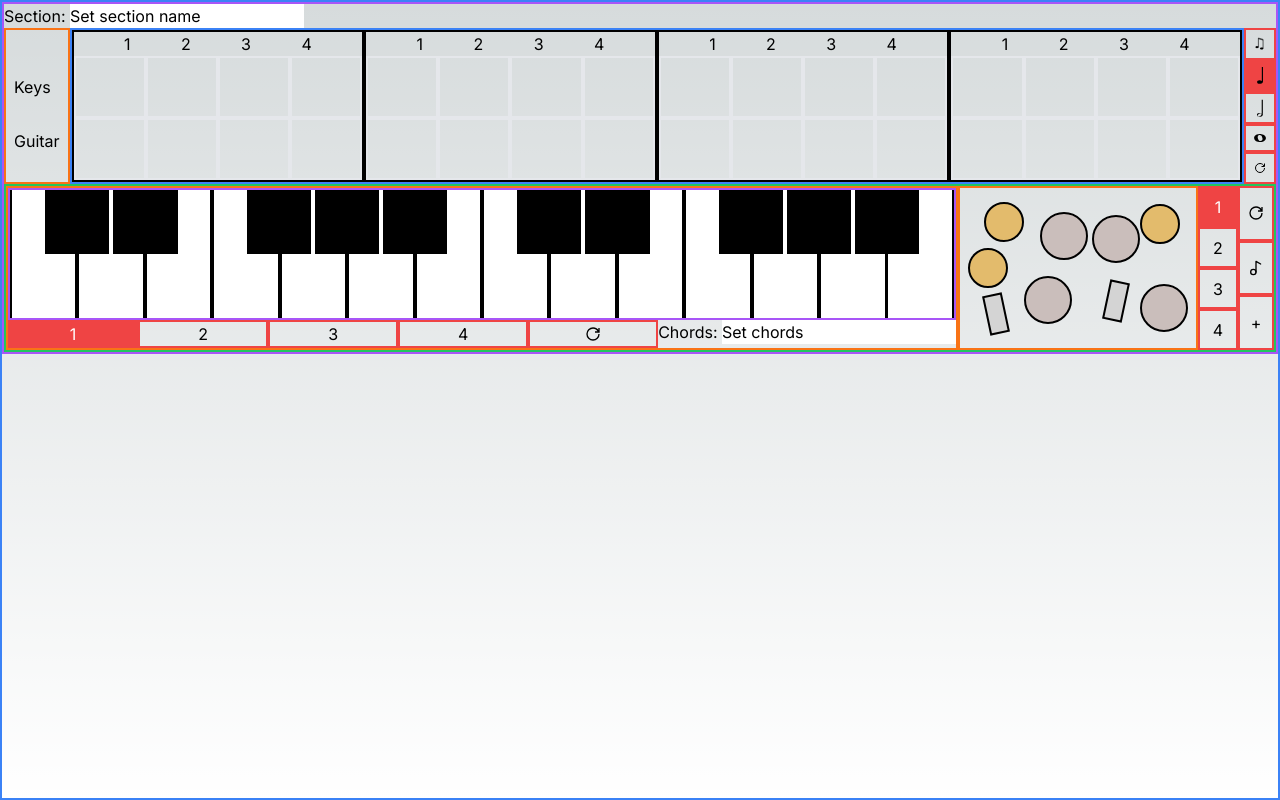
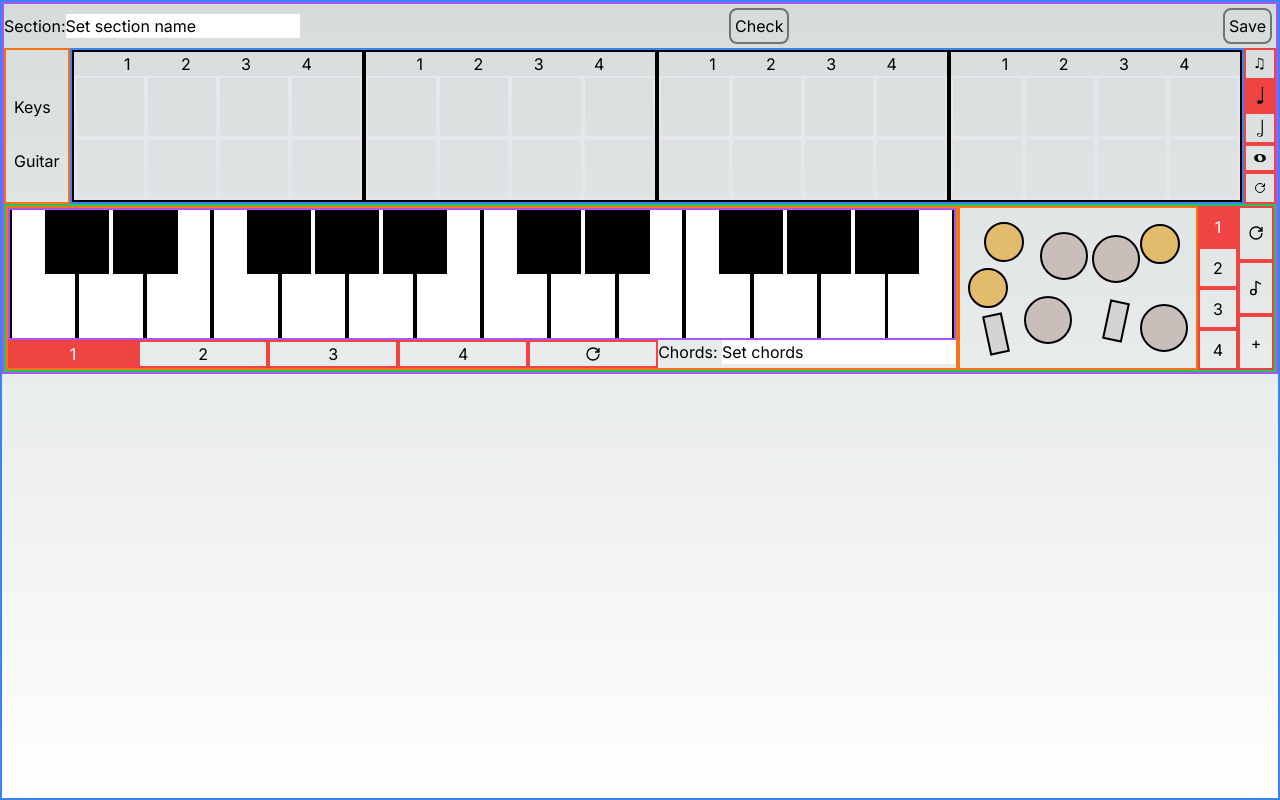
Before and after one commit to AdamSaunders26/iRock-Arranger, a Next.js app: page / in a window 1280 px wide. Built offline with nearby package versions, Linux system fonts and the light colour scheme.

Commit message:
store context states in localStorage

```diff
--- a/app/Context.tsx
+++ b/app/Context.tsx
@@ -4,6 +4,7 @@ import { createContext, ReactNode, useState } from "react";
 import { blankDataStruct } from "./modelData";
 
 export interface iRockContextType {
+  storageFunction: () => void;
   tools: {
     drums: {
       drumsCurrentNum: [number, React.Dispatch<React.SetStateAction<number>>];
@@ -116,9 +117,96 @@ export function IRockContextProvider({ children }: { children: ReactNode }) {
   const [reset, setReset] = useState(false);
   const [quaver, setQuaver] = useState(false);
   const [and, setAnd] = useState(false);
+
+  function storageFunction() {
+    const toBeStored = {
+      sectionName: sectionName,
+      chords: chords,
+      rhythm: {
+        keys: {
+          keySymbol1: keySymbol1,
+          keySymbol2: keySymbol2,
+          keySymbol3: keySymbol3,
+          keySymbol4: keySymbol4,
+          keySymbol5: keySymbol5,
+          keySymbol6: keySymbol6,
+          keySymbol7: keySymbol7,
+          keySymbol8: keySymbol8,
+          keySymbol9: keySymbol9,
+          keySymbol10: keySymbol10,
+          keySymbol11: keySymbol11,
+          keySymbol12: keySymbol12,
+          keySymbol13: keySymbol13,
+          keySymbol14: keySymbol14,
+          keySymbol15: keySymbol15,
+          keySymbol16: keySymbol16,
+        },
+        guitar: {
+          guitarSymbol1: guitarSymbol1,
+          guitarSymbol2: guitarSymbol2,
+          guitarSymbol3: guitarSymbol3,
+          guitarSymbol4: guitarSymbol4,
+          guitarSymbol5: guitarSymbol5,
+          guitarSymbol6: guitarSymbol6,
+          guitarSymbol7: guitarSymbol7,
+          guitarSymbol8: guitarSymbol8,
+          guitarSymbol9: guitarSymbol9,
+          guitarSymbol10: guitarSymbol10,
+          guitarSymbol11: guitarSymbol11,
+          guitarSymbol12: guitarSymbol12,
+          guitarSymbol13: guitarSymbol13,
+          guitarSymbol14: guitarSymbol14,
+          guitarSymbol15: guitarSymbol15,
+          guitarSymbol16: guitarSymbol16,
+        },
+      },
+      keys: {
+        key1: key1,
+        key2: key2,
+        key3: key3,
+        key4: key4,
+        key5: key5,
+        key6: key6,
+        key7: key7,
+        key8: key8,
+        key9: key9,
+        key10: key10,
+        key11: key11,
+        key12: key12,
+        key13: key13,
+        key14: key14,
+        key15: key15,
+        key16: key16,
+        key17: key17,
+        key19: key19,
+        key20: key20,
+        key21: key21,
+        key22: key22,
+        key23: key23,
+        key24: key24,
+      },
+      drums: {
+        drum1: drum1,
+        drum2: drum2,
+        drum3: drum3,
+        drum4: drum4,
+        drum5: drum5,
+        drum6: drum6,
+        drum7: drum7,
+        drum8: drum8,
+        drum9: drum9,
+      },
+    };
+
+    const storageReady = JSON.stringify(toBeStored);
+    console.log(storageReady);
+    localStorage.setItem("section", storageReady);
+  }
+
   return (
     <iRockContext.Provider
       value={{
+        storageFunction: storageFunction,
         tools: {
           drums: {
             drumsCurrentNum: [drumsCurrentNum, setDrumsCurrentNum],
--- a/app/Drums Unit/Drum.tsx
+++ b/app/Drums Unit/Drum.tsx
@@ -71,7 +71,7 @@ export default function Drum({
     if (reset[0]) {
       setDrumText("");
     } else if (quaver[0]) {
-      setDrumText(<LuMusic2 />);
+      setDrumText("q");
     } else if (and[0]) {
       setDrumText((curr) => {
         return curr + `+`;
@@ -96,7 +96,7 @@ export default function Drum({
       }}
       className={divName}
     >
-      {drumText ? drumText : null}
+      {drumText ? drumText === "q" ? <LuMusic2 /> : drumText : null}
     </p>
   );
 }
--- a/app/Section.tsx
+++ b/app/Section.tsx
@@ -1,10 +1,10 @@
 "use client";
-import { useState } from "react";
 
 import RhythmStave from "./Rhythm Stave/RhythmStave";
 import SectionNameInput from "./SectionNameInput";
 import DrumsUnit from "./Drums Unit/DrumUnit";
 import KeysUnit from "./Keys Unit/KeysUnit";
+// const localData = localStorage.getItem("section") || "Nothing stored";
 
 export default function Section() {
   return (
--- a/app/SectionNameInput.tsx
+++ b/app/SectionNameInput.tsx
@@ -3,14 +3,18 @@ import { useContext, useState } from "react";
 import { iRockContext, iRockContextType } from "./Context";
 
 export default function SectionNameInput() {
-  const { section } = useContext<iRockContextType>(iRockContext);
+  const { section, storageFunction } =
+    useContext<iRockContextType>(iRockContext);
   const [sectionName, setSectionName] = section.sectionName;
 
   return (
-    <div>
+    <div className="flex justify-between">
+      <div className="flex items-center">
         <label htmlFor="section">Section: </label>
         <input
-        className={sectionName === "Name?" ? "text-neutral-500" : "text-black"}
+          className={
+            sectionName === "Name?" ? "text-neutral-500" : "text-black"
+          }
           id="section"
           value={sectionName}
           onFocus={() => {
@@ -23,5 +27,24 @@ export default function SectionNameInput() {
           }}
         />
       </div>
+      <button
+        className="border-2 border-neutral-500 rounded-lg m-1 p-1 active:bg-red-300"
+        onClick={() => {
+          const stored = localStorage.getItem("section");
+          console.log(stored);
+        }}
+      >
+        Check
+      </button>
+      <button
+        className="border-2 border-neutral-500 rounded-lg m-1 p-1 active:bg-red-300"
+        onClick={() => {
+          console.log("saved");
+          storageFunction();
+        }}
+      >
+        Save
+      </button>
+    </div>
   );
 }
```
Lines whose indentation alone changed are shown as unchanged.
